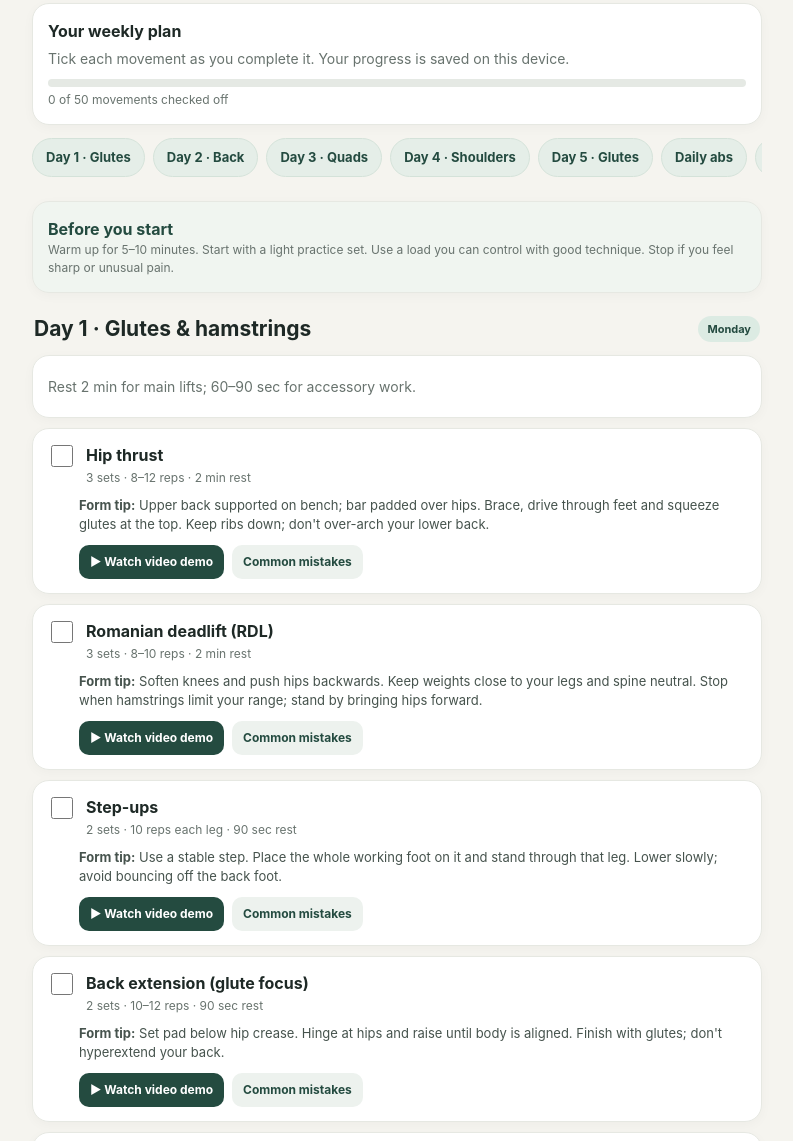
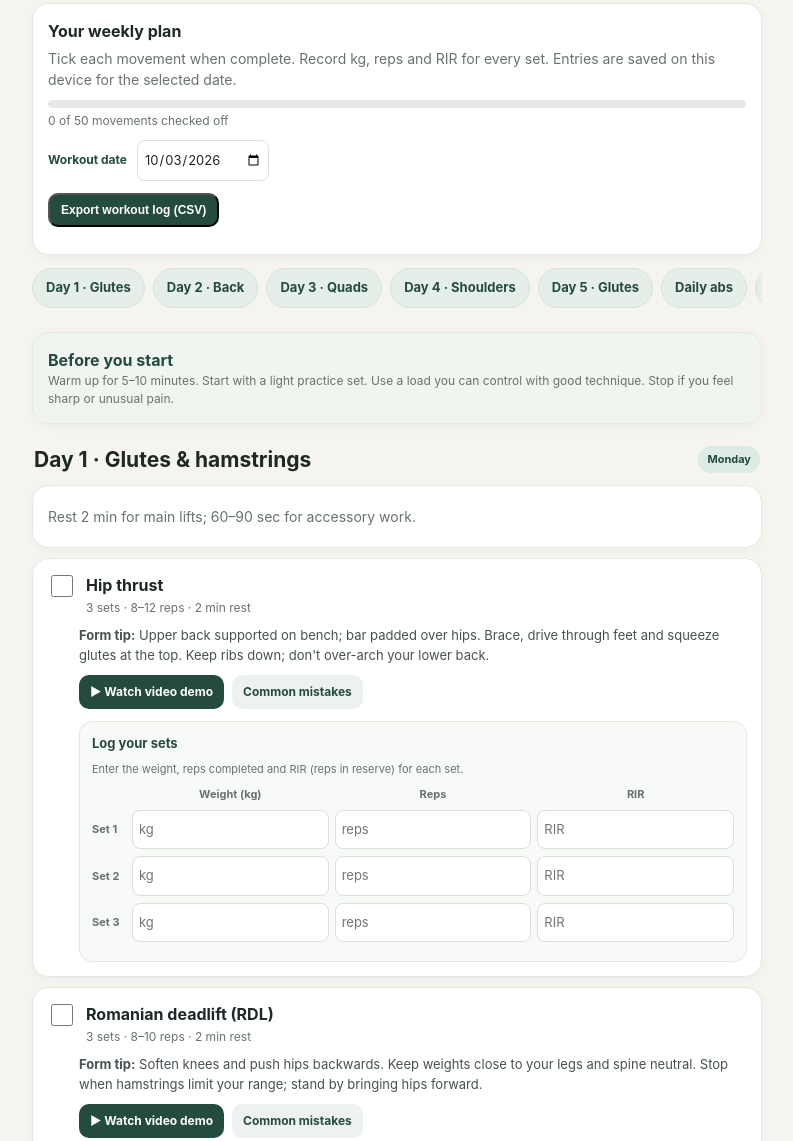
Before and after one commit to iamchrisanne/Chrisanne-fitness, a plain HTML site: page index.html in a window 1280 px wide. Shown: the part 194-1335 px from the top of the page, without its empty margins (243-1036 px from the left). Drawn offline with Linux system fonts and the light colour scheme.

Commit message:
Add files via upload

```diff
--- a/index.html
+++ b/index.html
@@ -22,6 +22,19 @@ section{scroll-margin-top:12px;margin:14px 0 24px}.section-head{display:flex;jus
 .progress{height:8px;background:#e5e9e4;border-radius:99px;overflow:hidden;margin:10px 0 4px}.bar{height:100%;width:0;background:#5e927a;transition:width .2s}.small{font-size:12px;color:var(--muted)}
 footer{text-align:center;color:var(--muted);font-size:12px;padding:15px}
 @media(min-width:600px){header{padding:38px max(24px,calc((100% - 720px)/2)) 30px}h1{font-size:36px}.coregrid{grid-template-columns:repeat(3,1fr)}}
+
+.log-panel{margin:12px 0 0 32px;padding:12px;background:#f7faf7;border:1px solid var(--line);border-radius:13px}
+.log-title{font-size:13px;font-weight:750;margin-bottom:7px;color:var(--green)}
+.log-help{font-size:11px;color:var(--muted);margin:0 0 9px}
+.set-row{display:grid;grid-template-columns:34px repeat(3,minmax(0,1fr));gap:6px;align-items:center;margin:7px 0}
+.set-row span{font-size:11px;font-weight:700;color:var(--muted)}
+.set-row input,.date-input{width:100%;min-width:0;border:1px solid #d9e1da;border-radius:8px;padding:9px 6px;background:white;color:var(--ink);font:inherit;font-size:13px}
+.set-head{font-size:10px;color:var(--muted);text-align:center}
+.log-tools{display:flex;gap:8px;flex-wrap:wrap;margin:12px 0}
+.date-bar{display:flex;align-items:center;gap:10px;flex-wrap:wrap;margin-top:10px}
+.date-bar label{font-size:12px;font-weight:700;color:var(--green)}
+.date-input{width:auto}
+
 </style>
 </head>
 <body>
@@ -29,8 +42,10 @@ footer{text-align:center;color:var(--muted);font-size:12px;padding:15px}
 <main>
 <div class="intro">
  <b>Your weekly plan</b>
- <p>Tick each movement as you complete it. Your progress is saved on this device.</p>
+ <p>Tick each movement when complete. Record kg, reps and RIR for every set. Entries are saved on this device for the selected date.</p>
  <div class="progress"><div class="bar" id="progressBar"></div></div><div class="small" id="progressText">0 exercises completed</div>
+<div class="date-bar"><label for="sessionDate">Workout date</label><input class="date-input" id="sessionDate" type="date"></div>
+<div class="log-tools"><button class="btn" type="button" id="exportCsv">Export workout log (CSV)</button></div>
 </div>
 <nav class="nav" aria-label="Workout days">
 <a href="#day1">Day 1 · Glutes</a><a href="#day2">Day 2 · Back</a><a href="#day3">Day 3 · Quads</a><a href="#day4">Day 4 · Shoulders</a><a href="#day5">Day 5 · Glutes</a><a href="#abs">Daily abs</a><a href="#week">Week view</a>
@@ -107,7 +122,9 @@ const coreTips={
 function yt(q){return "https://www.youtube.com/results?search_query="+encodeURIComponent(q)}
 function renderExercise(ex,dayIndex,exIndex){
  const [name,prescription,tip,query]=ex; const key="d"+dayIndex+"e"+exIndex;
- return `<article class="exercise"><div class="ex-top"><input class="check task" type="checkbox" data-key="${key}" aria-label="Mark ${name} complete"><div class="ex-main"><div class="ex-title">${name}</div><div class="prescription">${prescription}</div></div></div><div class="tip"> <b>Form tip:</b> ${tip}</div><div class="actions"><a class="btn" href="${yt(query)}" target="_blank" rel="noopener">▶ Watch video demo</a><a class="btn secondary" href="${yt(name+" common mistakes exercise form")} " target="_blank" rel="noopener">Common mistakes</a></div></article>`;
+ const count=Number((prescription.match(/(\\d+) sets?/)||[])[1]||3);
+ const rows=Array.from({length:count},(_,s)=>`<div class="set-row"><span>Set ${s+1}</span><input type="number" min="0" step="0.5" inputmode="decimal" placeholder="kg" aria-label="${name} set ${s+1} weight" data-log="${key}" data-set="${s}" data-field="weight"><input type="number" min="0" step="1" inputmode="numeric" placeholder="reps" aria-label="${name} set ${s+1} reps" data-log="${key}" data-set="${s}" data-field="reps"><input type="number" min="0" max="10" step="1" inputmode="numeric" placeholder="RIR" aria-label="${name} set ${s+1} reps in reserve" data-log="${key}" data-set="${s}" data-field="rir"></div>`).join("");
+ return `<article class="exercise"><div class="ex-top"><input class="check task" type="checkbox" data-key="${key}" aria-label="Mark ${name} complete"><div class="ex-main"><div class="ex-title">${name}</div><div class="prescription">${prescription}</div></div></div><div class="tip"><b>Form tip:</b> ${tip}</div><div class="actions"><a class="btn" href="${yt(query)}" target="_blank" rel="noopener">▶ Watch video demo</a><a class="btn secondary" href="${yt(name+" common mistakes exercise form")}" target="_blank" rel="noopener">Common mistakes</a></div><div class="log-panel"><div class="log-title">Log your sets</div><p class="log-help">Enter the weight, reps completed and RIR (reps in reserve) for each set.</p><div class="set-row"><span></span><span class="set-head">Weight (kg)</span><span class="set-head">Reps</span><span class="set-head">RIR</span></div>${rows}</div></article>`;
 }
 document.getElementById("workouts").innerHTML=days.map((d,i)=>`<section id="${d.id}"><div class="section-head"><h2>${d.title}</h2><span class="tag">${d.tag}</span></div><div class="intro"><p>${d.desc}</p></div>${d.exercises.map((e,j)=>renderExercise(e,i,j)).join("")}<div class="section-foot">Tick each exercise when you've completed it. Use the video link to preview setup and technique.</div></section>`).join("");
 document.getElementById("absContent").innerHTML=core.map((session,i)=>`<div class="intro"><b>${session[0]}</b><p>2 rounds · 40 sec work + 20 sec transition per movement · 10 minutes total</p><div class="coregrid">${session[1].map((name,j)=>`<div class="coreitem"><b>${name}</b><span>${coreTips[name]}</span><p><a class="btn secondary" href="${yt(name+" exercise proper form tutorial")}" target="_blank" rel="noopener">▶ Video demo</a></p><label class="small"><input class="check task" type="checkbox" data-key="core${i}e${j}"> Done</label></div>`).join("")}</div></div>`).join("");
@@ -120,6 +137,46 @@ function update(){
 }
 document.addEventListener("change",e=>{if(e.target.classList.contains("task")){localStorage.setItem("chrisanne-fit-"+e.target.dataset.key,e.target.checked?"1":"0");update();}});
 update();
+
+const sessionDate=document.getElementById("sessionDate");
+const today=new Date();
+const localToday=new Date(today.getTime()-today.getTimezoneOffset()*60000).toISOString().slice(0,10);
+sessionDate.value=localToday;
+function logStorageKey(dayKey,setIndex,field){
+ return "chrisanne-fit-log-"+sessionDate.value+"-"+dayKey+"-"+setIndex+"-"+field;
+}
+function loadLogs(){
+ document.querySelectorAll("[data-log]").forEach(input=>{
+  input.value=localStorage.getItem(logStorageKey(input.dataset.log,input.dataset.set,input.dataset.field))||"";
+ });
+}
+document.addEventListener("input",e=>{
+ if(e.target.matches("[data-log]")){
+  localStorage.setItem(logStorageKey(e.target.dataset.log,e.target.dataset.set,e.target.dataset.field),e.target.value);
+ }
+});
+sessionDate.addEventListener("change",loadLogs);
+function exportLogs(){
+ const rows=[["Date","Workout day","Exercise","Set","Weight (kg)","Reps","RIR"]];
+ days.forEach((day,di)=>{
+  day.exercises.forEach((ex,ei)=>{
+   const key="d"+di+"e"+ei;
+   const count=Number((ex[1].match(/(\d+) sets?/)||[])[1]||3);
+   for(let s=0;s<count;s++){
+    const get=f=>localStorage.getItem(logStorageKey(key,s,f))||"";
+    const vals=[sessionDate.value,day.title,ex[0],s+1,get("weight"),get("reps"),get("rir")];
+    if(vals.slice(4).some(v=>v!=="")) rows.push(vals);
+   }
+  });
+ });
+ if(rows.length===1){alert("No set entries saved for this date yet.");return;}
+ const csv=rows.map(row=>row.map(v=>'"'+String(v).replace(/"/g,'""')+'"').join(",")).join("\n");
+ const blob=new Blob([csv],{type:"text/csv;charset=utf-8;"});
+ const url=URL.createObjectURL(blob);
+ const a=document.createElement("a");a.href=url;a.download="chrisanne-workout-log-"+sessionDate.value+".csv";a.click();URL.revokeObjectURL(url);
+}
+document.getElementById("exportCsv").addEventListener("click",exportLogs);
+loadLogs();
 </script>
 </body>
 </html>
```
